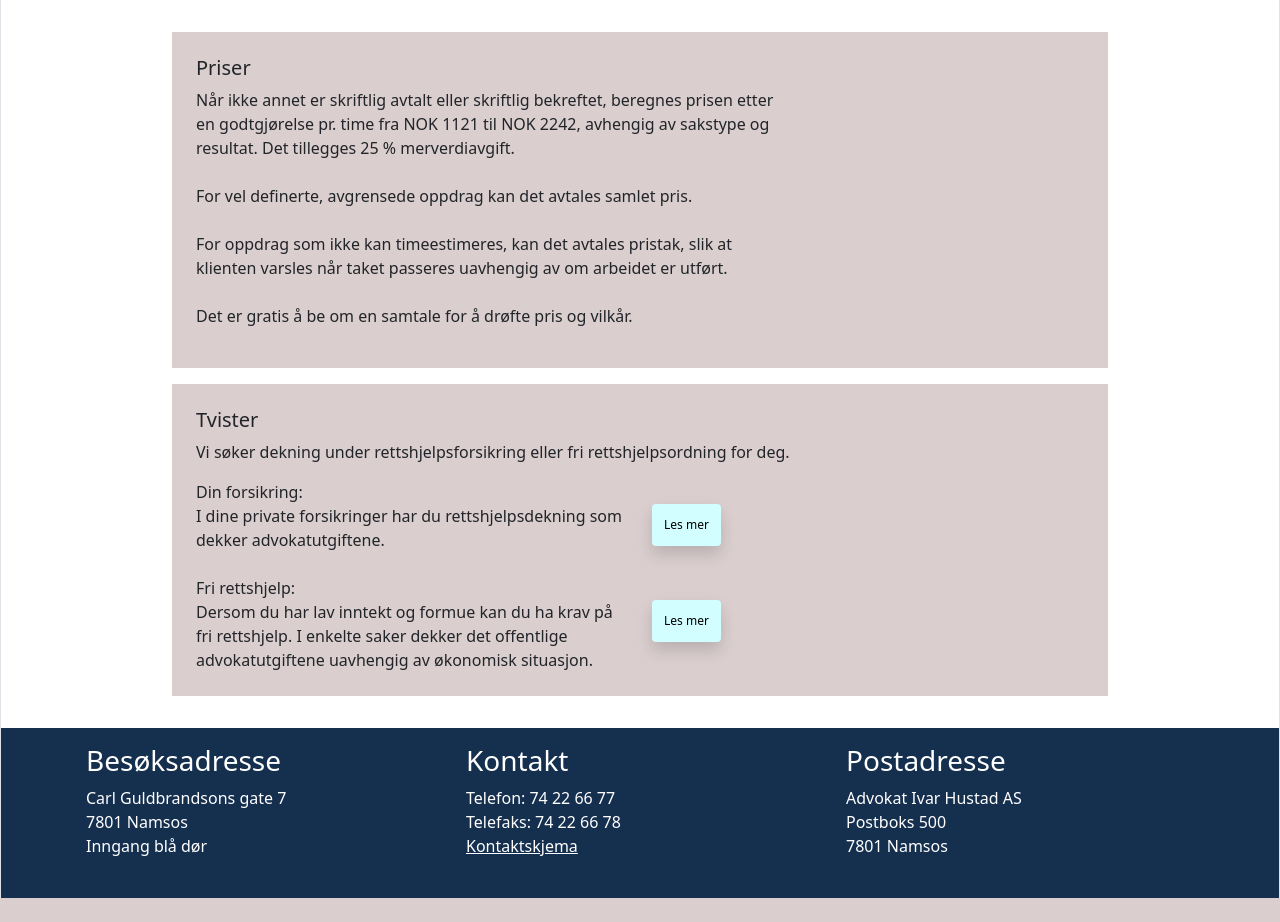
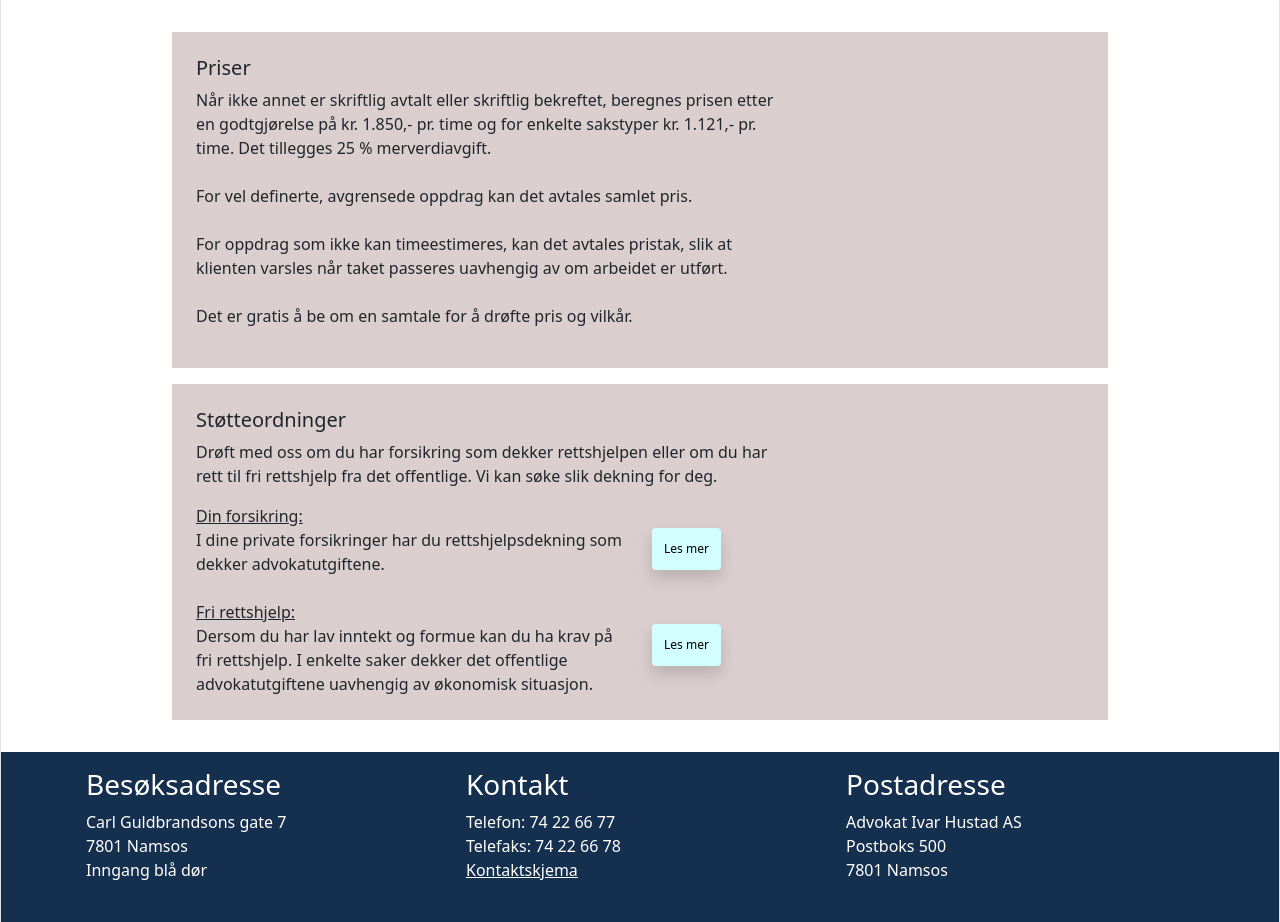
Before and after one commit to kodakorg/namsosadv, a Node server app: page /redesign1/priser in a window 1280 px wide. Shown: the part 178-1100 px from the top of the page. Before the commit the page ends 1076 px from the top, so only its background shows below. Run offline with Node 20, Linux system fonts and the light colour scheme.

Commit message:
Updated redesign1

```diff
--- a/views/redesign1/pages/forsikring.ejs
+++ b/views/redesign1/pages/forsikring.ejs
@@ -39,9 +39,7 @@
             domstolloven §232 første til fjerde ledd.
           </li><br>
           <li>
-            Sikkerheten dekker ikke ansvar som advokaten etter bestemmelse i eller i medhold av annen lov har stilt
-            annen
-            sikkerhet for.
+            Advokatkontoret har ansvarsforsikring i IF etter de krav som stilles i Den Norske Advokatforening.
           </li>
         </ul>
         <a href="https://www.advokatforeningen.no/" class="btn shadow">Les mer</a>
--- a/views/redesign1/pages/omoss.ejs
+++ b/views/redesign1/pages/omoss.ejs
@@ -33,7 +33,8 @@
               rådgivning og prosedyre innenfor alle juridiske spørsmål som oppstår i et distrikt som Namdalen, samt
               utstrakt rådgivning til kommuner.
               <br><br>
-              Godkjent voldgiftsdommer DNA.
+              Godkjent voldgiftsdommer DNA.<br>
+              Tilknyttet advokat for medlemmer av Norges Bondelag og NAF.
             </div>
           </div>
         </div>
--- a/views/redesign1/pages/priser.ejs
+++ b/views/redesign1/pages/priser.ejs
@@ -15,8 +15,8 @@
     <div class="bg-white content-forsikring p-3">
       <div class="grey m-3 p-4">
         <h5>Priser</h5>
-        <p>Når ikke annet er skriftlig avtalt eller skriftlig bekreftet, beregnes prisen etter en godtgjørelse pr. time
-          fra NOK 1121 til NOK 2242, avhengig av sakstype og resultat. Det tillegges 25 % merverdiavgift.
+        <p>Når ikke annet er skriftlig avtalt eller skriftlig bekreftet, beregnes prisen etter en godtgjørelse
+          på kr. 1.850,- pr. time og for enkelte sakstyper kr. 1.121,- pr. time. Det tillegges 25 % merverdiavgift.
           <br><br>
           For vel definerte, avgrensede oppdrag kan det avtales samlet pris.
           <br><br>
@@ -27,9 +27,10 @@
         </p>
       </div>
       <div class="grey m-3 p-4">
-        <h5>Tvister</h5>
-        <p>Vi søker dekning under rettshjelpsforsikring eller fri rettshjelpsordning for deg.</p>
-        <p class="mb-0 pb-0">Din forsikring:</p>
+        <h5>Støtteordninger</h5>
+        <p>Drøft med oss om du har forsikring som dekker rettshjelpen eller om du har rett til fri rettshjelp fra det
+          offentlige. Vi kan søke slik dekning for deg.</p>
+        <p class="mb-0 pb-0" style="text-decoration: underline;">Din forsikring:</p>
         <div class="row">
           <div class="col-md-6">
             I dine private forsikringer har du rettshjelpsdekning som dekker advokatutgiftene.
@@ -40,7 +41,7 @@
           </div>
         </div>
         <br>
-        <p class="mb-0 pb-0">Fri rettshjelp:</p>
+        <p class="mb-0 pb-0" style="text-decoration: underline;">Fri rettshjelp:</p>
         <div class="row">
           <div class="col-md-6">
             Dersom du har lav inntekt og formue kan du ha krav på fri rettshjelp. I enkelte saker dekker det offentlige
```
